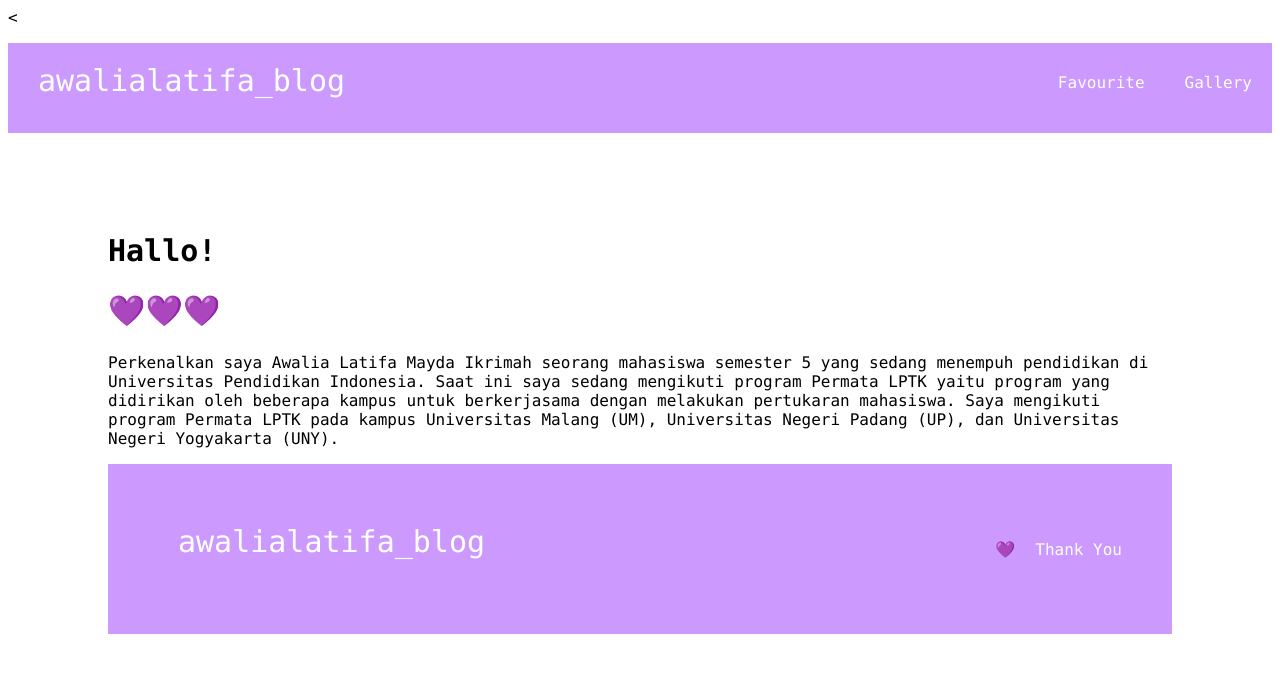
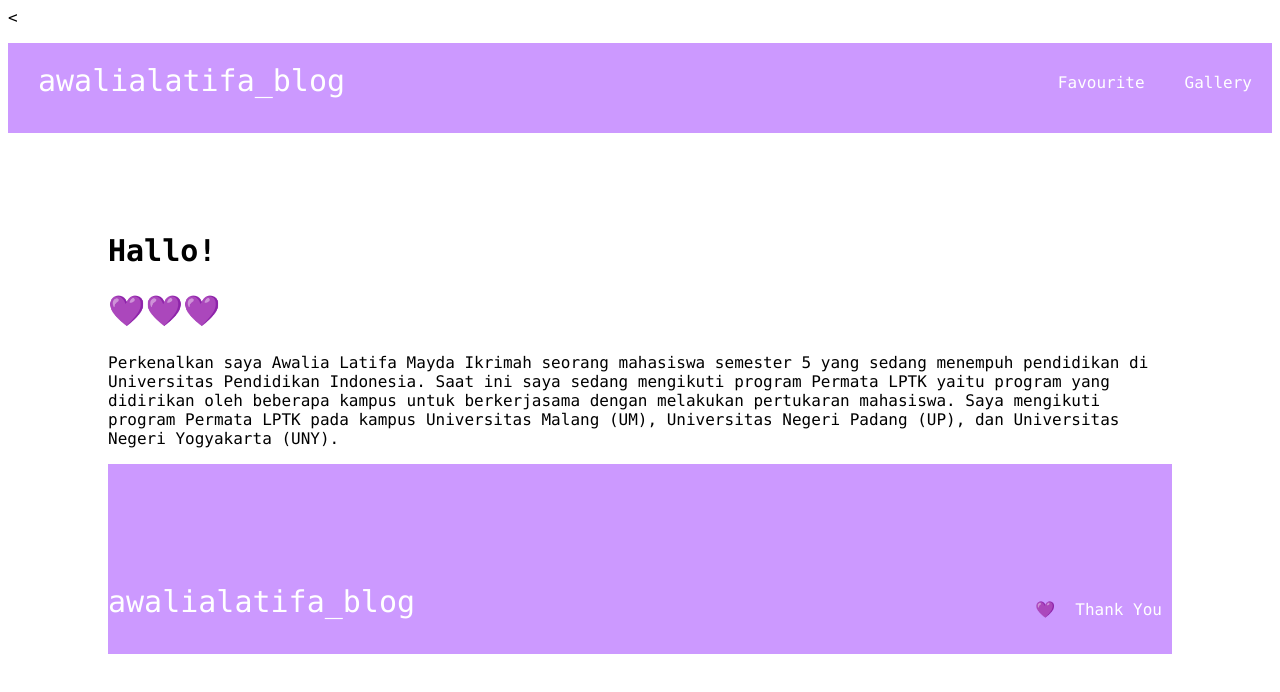
Before and after one commit to AwaliaLatifa24/AwallBlog, a plain HTML site: page index.html in a window 1280 px wide. Drawn offline with Linux system fonts and the light colour scheme.

Commit message:
Update stylesheet.css

```diff
--- a/stylesheet.css
+++ b/stylesheet.css
@@ -40,13 +40,14 @@ li {
   background-color: #cc99ff;
   color: #fff;
   height: 90px;
-  padding: 40px;
+  padding-top: 100px;
 }
 
 .footer-logo {
   float: left;
   font-size: 30px;
-  padding: 20px 30px;
+  padding-top: 20px;
+  padding-bottom: 30px;
 }
 .footer-list li {
   float: right;
```
